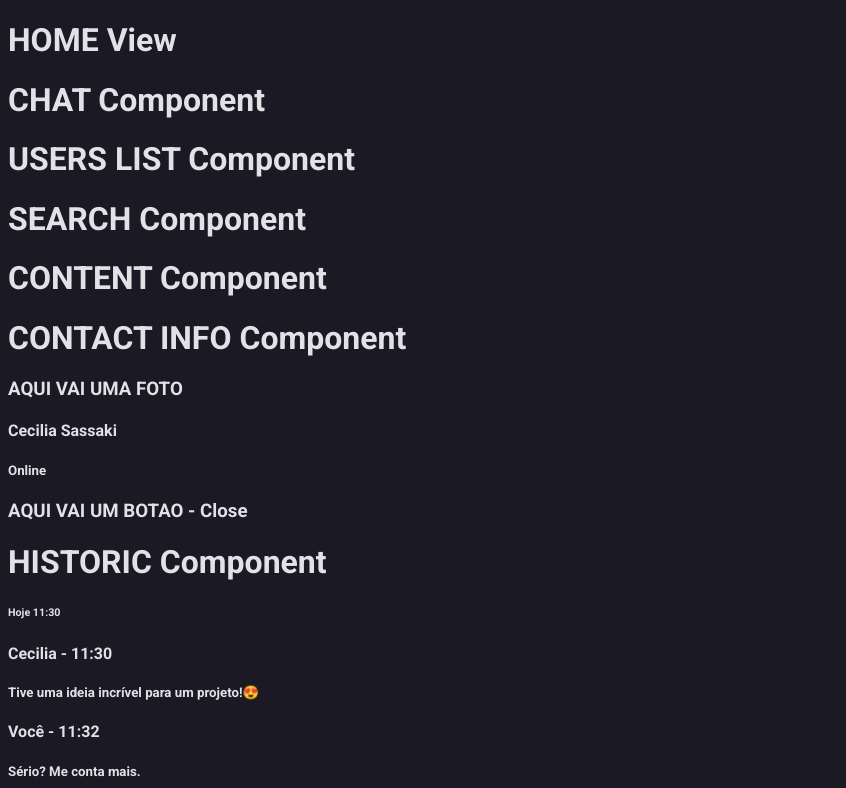
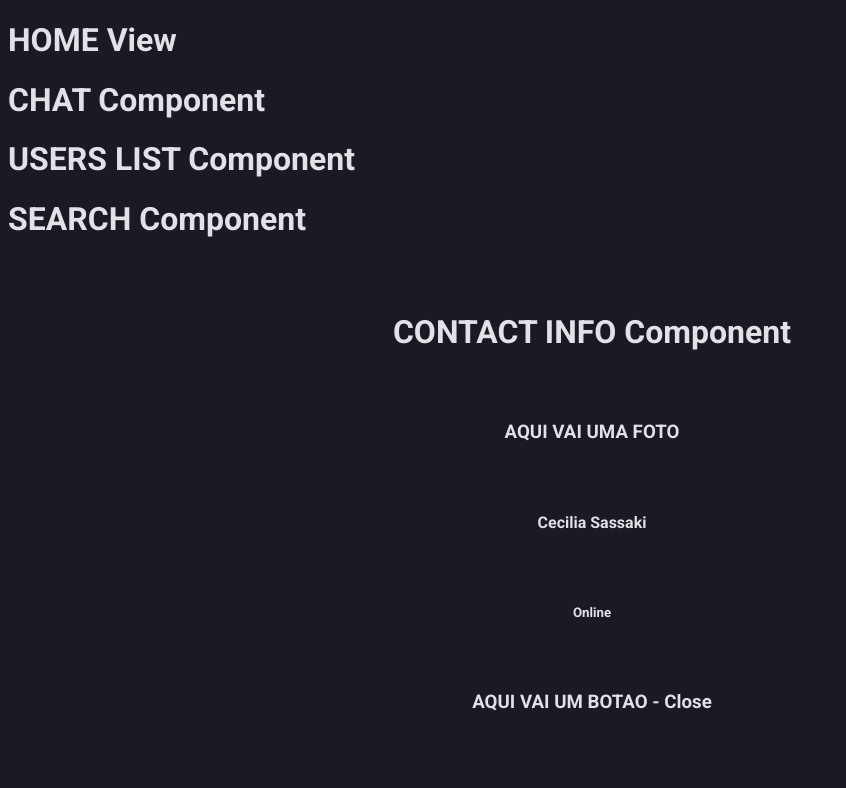
Before and after one commit to marcusviniciusmo/Chat-Bora_Codar_Dev04, a React (Vite) app in the folder frontend/: page / in a window 1280 px wide. Shown: the top 788 px of the page, without its empty margins (0-846 px from the left). Built offline with nearby package versions, Linux system fonts and the light colour scheme.

Commit message:
Content component styling

```diff
--- a/frontend/src/components/ContactInfo/index.tsx
+++ b/frontend/src/components/ContactInfo/index.tsx
@@ -6,6 +6,8 @@ export function ContactInfo() {
       <h3>AQUI VAI UMA FOTO</h3>
       <h4>Cecilia Sassaki</h4>
       <h5>Online</h5>
+
+      <h3>AQUI VAI UM BOTAO - Close</h3>
     </>
   );
 };
--- a/frontend/src/components/Content/index.tsx
+++ b/frontend/src/components/Content/index.tsx
@@ -1,18 +1,16 @@
 import { ContactInfo } from "../ContactInfo";
 import { Historic } from "../Historic";
 import { Send } from "../Send";
+import { Container } from "./styles";
 
 export function Content() {
   return (
-    <>
-      <h1>CONTENT Component</h1>
-
+    <Container>
       <ContactInfo />
-      <h3>AQUI VAI UM BOTAO - Close</h3>
 
       <Historic />
 
       <Send />
-    </>
+    </Container>
   );
 };
--- /dev/null
+++ b/frontend/src/components/Content/styles.tsx
@@ -0,0 +1,13 @@
+import styled from "styled-components";
+
+export const Container = styled.div`
+  width: 102.4rem;
+  height: 63rem;
+  padding: 3.2rem 7.2rem;
+  border-radius: 0.8rem 0.8rem 0rem 0rem;
+  display: flex;
+  flex-direction: column;
+  align-items: center;
+  gap: 3rem;
+  position: relative;
+`;
```
